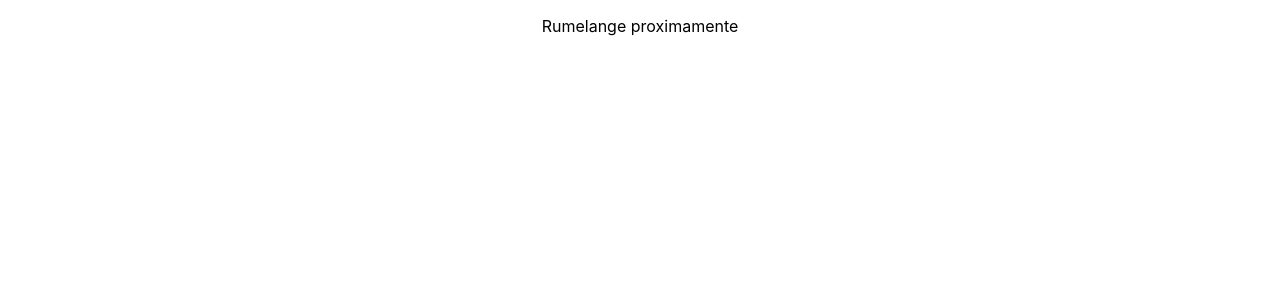
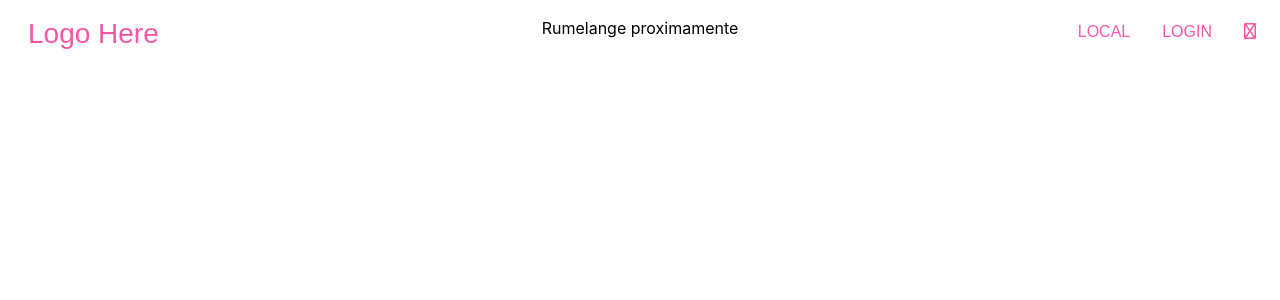
Before and after one commit to Woles-Dev/Rummelange, a React (Create React App) app: page / in a window 1280 px wide. Shown: the top 300 px of the page. Built offline with nearby package versions, Linux system fonts and the light colour scheme.

Commit message:
1er commit Sprint1

```diff
--- a/package.json
+++ b/package.json
@@ -8,7 +8,7 @@
     "@testing-library/user-event": "^13.5.0",
     "react": "^18.2.0",
     "react-dom": "^18.2.0",
-    "react-scripts": "5.0.1",
+    "react-scripts": "^5.0.1",
     "web-vitals": "^2.1.4"
   },
   "scripts": {
--- a/public/index.html
+++ b/public/index.html
@@ -10,6 +10,7 @@
       content="Web site created using create-react-app"
     />
     <link rel="apple-touch-icon" href="%PUBLIC_URL%/logo192.png" />
+    <script src="https://kit.fontawesome.com/060a0d9ef4.js" crossorigin="anonymous"></script>
     <!--
       manifest.json provides metadata used when your web app is installed on a
       user's mobile device or desktop. See https://developers.google.com/web/fundamentals/web-app-manifest/
@@ -24,7 +25,7 @@
       work correctly both with client-side routing and a non-root public URL.
       Learn how to configure a non-root public URL by running `npm run build`.
     -->
-    <title>React App</title>
+    <title>Rummelange</title>
   </head>
   <body>
     <noscript>You need to enable JavaScript to run this app.</noscript>
--- a/src/App.js
+++ b/src/App.js
@@ -1,9 +1,12 @@
 import logo from './logo.svg';
 import './App.css';
+import NavBar from './views/Navbar';
 
 function App() {
   return (
     <div className="App">
+      <NavBar/>
+      <p></p>
       <p>Rumelange proximamente</p>
     </div>
   );
--- /dev/null
+++ b/src/Assets/css/navbar.css
@@ -0,0 +1,208 @@
+:root {
+    --color-primary: #f857a8;
+--color-secondary: #3a3939;
+--color-neutral-lt: #fff;
+--color-neutral-med: #ddd;
+--color-neutral-dk: #444;
+}
+
+
+
+/*-------------Reset-------------*/
+button {
+  background: none;
+  box-shadow: none;
+  border: none;
+  cursor: pointer;
+}
+
+button:focus,
+input:focus {
+  outline: 0;
+}
+
+html {
+  scroll-behavior: smooth;
+}
+
+/*-------------Layout-------------*/
+body {
+  line-height: 1.5em;
+  padding: 0;
+  margin: 0;
+}
+
+section {
+  height: 100vh;
+}
+
+#home {
+  background-color: #ddd;
+}
+
+#about {
+  background-color: #aaa;
+}
+
+#work {
+  background-color: #888;
+}
+
+#contact {
+  background-color: #666;
+}
+
+
+/*-------------Nav-------------*/
+#nav-wrapper {
+  overflow: hidden;
+  width: 100%;
+  margin: 0 auto;
+  position: fixed;
+  top: 0;
+  left: 0;
+  z-index: 100;
+}
+
+#nav {
+    box-shadow: 0px 3px 10px rgba(0, 0, 0, 0.1);
+    display: flex;
+    flex-direction: column;
+    font-family: "Saira Semi Condensed", sans-serif;;
+    height: 4em;
+    overflow: hidden;
+  &.nav-visible {
+    height: 100%;
+    overflow: auto;
+  }
+}
+
+.nav {
+  display: flex;
+  height: 4em;
+  line-height: 4em;
+  flex-grow: 1;
+}
+
+.nav-link,
+.logo {
+  padding: 0 1em;
+}
+
+span.gradient {
+  padding: 0 1em;
+  position: relative;
+  right: 1em;
+  margin-right: auto;
+
+  &:hover {
+    animation-name: logo-hover;
+    animation-duration: 0.3s;
+    animation-fill-mode: forwards;
+    animation-timing-function: cubic-bezier(0.17, 0.57, 0.31, 0.85);
+  }
+}
+
+h1.logo {
+  font-weight: 300;
+  font-size: 1.75em;
+  line-height: 0.75em;
+  color: var(--color-primary);
+}
+
+h1.logo a,h1.logo a:active,h1.logo a:hover,h1.logo a:visited {
+  text-decoration: none;
+  color: var(--color-primary);
+}
+
+.nav-link {
+  text-transform: uppercase;
+  text-align: center;
+  border-top: 0.5px solid var(--color-neutral-med);
+}
+
+a:link, a:visited, a:active {
+  text-decoration: none;
+  color: var(--color-primary);
+}
+
+a:hover {
+  text-decoration: underline;
+}
+
+.right {
+  display: flex;
+  flex-direction: column;
+  height: 100%;
+}
+
+.btn-nav {
+  color: var(--color-primary);
+  padding-left: 2em;
+  padding-right: 2em;
+}
+
+@media (min-width: 800px) {
+  #nav-wrapper {
+    overflow: hidden;
+  }
+
+  #nav {
+    overflow: hidden;
+    flex-direction: row;
+  }
+
+  .nav-link {
+    border-top: none;
+  }
+
+  .right {
+    overflow: hidden;
+    flex-direction: row;
+    justify-content: flex-end;
+    position: relative;
+    left: 1.5em;
+    height: auto;
+  }
+
+  .btn-nav {
+    display: none;
+  }
+
+  .nav a:link,.nav a:visited,.nav a:active {
+    &.active {
+
+      color: #fff;
+    }
+  }
+
+  .nav-link-span {
+
+    display: inline-block;
+  }
+
+  .nav-link {
+
+    color: #777;
+    text-decoration: none;
+
+    &:last-child {
+      padding-right: 3em;
+    }
+  }
+
+  a:hover.nav-link:not(.active) {
+    color: var(--color-neutral-dk);
+    background: var(--color-neutral-med);
+    background: linear-gradient(45deg, var(--color-neutral-lt), #ddd);
+  }
+}
+
+@keyframes logo-hover {
+  20% {
+    padding-right: 0em;
+  }
+  100% {
+    padding-right: 5em;
+  }
+}
--- /dev/null
+++ b/src/views/Navbar.js
@@ -0,0 +1,24 @@
+import React from "react";
+import '../Assets/css/navbar.css';
+import '../Assets/js/navbar.js';
+
+function NavBar() {
+    return (
+    <header id="nav-wrapper">
+        <nav id="nav">
+            <div class="nav left">
+                <span class="gradient"><h1 class="logo"><a href="#home">Logo Here</a></h1></span>
+                <button id="menu" class="btn-nav"><span class="fas fa-bars"></span></button>
+            </div>
+            <div class="nav right">
+                <a href="#home" class="nav-link active"><span class="nav-link-span"><span class="u-nav">Inicio</span></span></a>
+                <a href="#local" class="nav-link"><span class="nav-link-span"><span class="u-nav">Local</span></span></a>
+                <a href="#login" class="nav-link"><span class="nav-link-span"><span class="u-nav">LOGIN</span></span></a>
+                <a href="#cart" class="nav-link"><span class="nav-link-span"><span class="u-nav"><i class="fa-regular fa-cart-shopping"></i></span></span></a>
+            </div>
+        </nav>
+  </header>
+    )
+}
+
+export default NavBar
```
Also changed, not shown: src/Assets/js/navbar.js (added), 1 other file (tests, documents, lock files or other folders).
